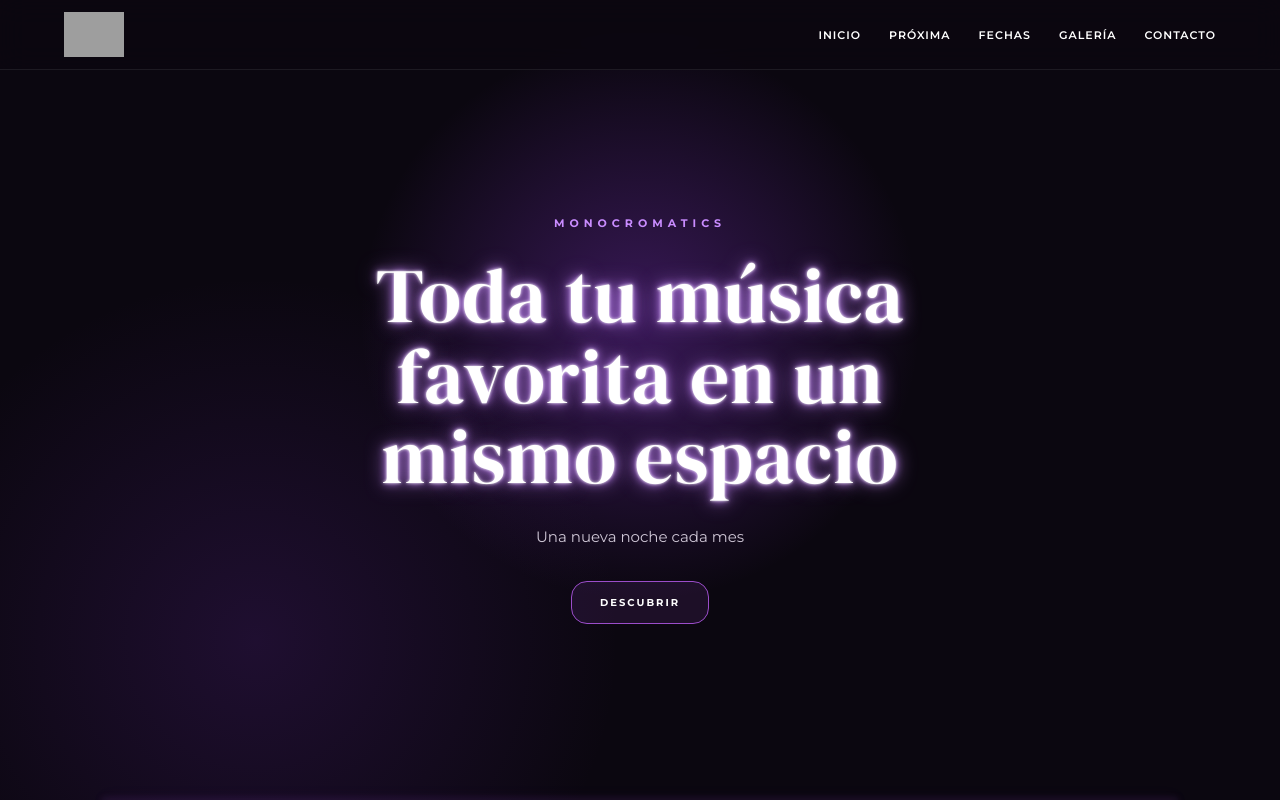
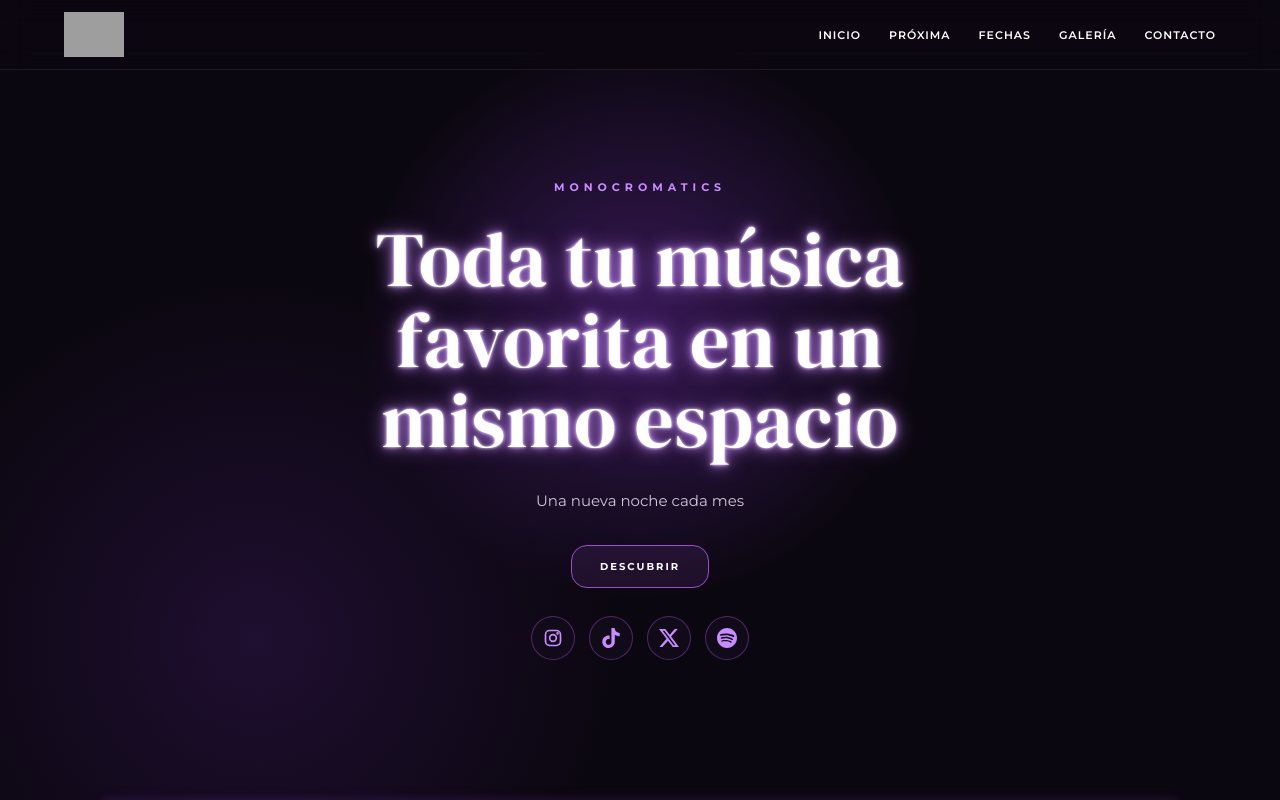
Before and after one commit to sarald8/mc_web, a website: page index.html in a window 1280 px wide. Shown: the top 800 px of the page. Drawn offline with nearby package versions, Linux system fonts and the light colour scheme; grey boxes are pictures that could not be loaded.

Commit message:
update redes y spoty. inicio y about

```diff
--- a/css/home.css
+++ b/css/home.css
@@ -86,6 +86,52 @@
     color: #cfc7d6;
     font-size: 15px;
 }
+
+.hero-social {
+    display: flex;
+    justify-content: center;
+    align-items: center;
+    gap: 14px;
+    margin-top: 28px;
+}
+
+.hero-social a {
+    display: inline-flex;
+    align-items: center;
+    justify-content: center;
+    width: 44px;
+    height: 44px;
+    border-radius: 50%;
+    color: #c98cff;
+    background: #110b19;
+    border: 1px solid rgba(155, 77, 202, 0.45);
+    transition: transform 0.25s ease, color 0.25s ease, border-color 0.25s ease, box-shadow 0.25s ease;
+}
+
+.hero-social svg {
+    width: 20px;
+    height: 20px;
+}
+
+.hero-social a:hover,
+.hero-social a:focus-visible {
+    color: #fff;
+    border-color: #9b4dca;
+    box-shadow: 0 0 16px rgba(155, 77, 202, 0.55);
+    transform: translateY(-3px);
+}
+
+@media (prefers-reduced-motion: reduce) {
+    .hero-social a {
+        transition: none;
+    }
+    .hero-social a:hover,
+    .hero-social a:focus-visible {
+        transform: none;
+    }
+}
+
+
 
 /* ==========================================================
    PRÓXIMA FIESTA
@@ -645,7 +691,7 @@
 ========================================================== */
 
 .about {
-    padding: 150px 8% 30px;
+    padding: 130px 8% 100px;
     background:
         radial-gradient(circle at 80% 50%, rgba(155, 77, 202, 0.28), transparent 35%),
         #f1e3ff;
--- a/index.html
+++ b/index.html
@@ -58,6 +58,31 @@
             <h1>Toda tu música<br>favorita en un<br>mismo espacio</h1>
             <p class="hero-description">Una nueva noche cada mes</p>
             <a href="#proxima" class="button">DESCUBRIR</a>
+
+            <div class="hero-social">
+                <a href="https://www.instagram.com/monocromatics1/" target="_blank" rel="noopener noreferrer" aria-label="Instagram de Monocromatics">
+                    <svg viewBox="0 0 24 24" fill="none" stroke="currentColor" stroke-width="2" stroke-linecap="round" stroke-linejoin="round" aria-hidden="true">
+                        <rect x="3" y="3" width="18" height="18" rx="5"></rect>
+                        <circle cx="12" cy="12" r="4"></circle>
+                        <circle cx="17.5" cy="6.5" r="0.6" fill="currentColor"></circle>
+                    </svg>
+                </a>
+                <a href="https://www.tiktok.com/@monocromatics1" target="_blank" rel="noopener noreferrer" aria-label="TikTok de Monocromatics">
+                    <svg viewBox="0 0 24 24" fill="currentColor" aria-hidden="true">
+                        <path d="M12.525.02c1.31-.02 2.61-.01 3.91-.02.08 1.53.63 3.09 1.75 4.17 1.12 1.11 2.7 1.62 4.24 1.79v4.03c-1.44-.05-2.89-.35-4.2-.97-.57-.26-1.1-.59-1.62-.93-.01 2.92.01 5.84-.02 8.75-.08 1.4-.54 2.79-1.35 3.94-1.31 1.92-3.58 3.17-5.91 3.21-1.43.08-2.86-.31-4.08-1.03-2.02-1.19-3.44-3.37-3.65-5.71-.02-.5-.03-1-.01-1.49.18-1.9 1.12-3.72 2.58-4.96 1.66-1.44 3.98-2.13 6.15-1.72.02 1.48-.04 2.96-.04 4.44-.99-.32-2.15-.23-3.02.37-.63.41-1.11 1.04-1.36 1.75-.21.51-.15 1.07-.14 1.61.24 1.64 1.82 3.02 3.5 2.87 1.12-.01 2.19-.66 2.77-1.61.19-.33.4-.67.41-1.06.1-1.79.06-3.57.07-5.36.01-4.03-.01-8.05.02-12.07z"/>
+                    </svg>
+                </a>
+                <a href="https://x.com/monocromatics1" target="_blank" rel="noopener noreferrer" aria-label="X (Twitter) de Monocromatics">
+                    <svg viewBox="0 0 24 24" fill="currentColor" aria-hidden="true">
+                        <path d="M18.901 1.153h3.68l-8.04 9.19L24 22.846h-7.406l-5.8-7.584-6.638 7.584H.474l8.6-9.83L0 1.154h7.594l5.243 6.932ZM17.61 20.644h2.039L6.486 3.24H4.298Z"/>
+                    </svg>
+                </a>
+                <a href="https://open.spotify.com/playlist/2LkMnJaSNKnx6MgDzBGKKu" target="_blank" rel="noopener noreferrer" aria-label="Playlist de Monocromatics en Spotify">
+                    <svg viewBox="0 0 24 24" fill="currentColor" aria-hidden="true">
+                        <path d="M12 0C5.4 0 0 5.4 0 12s5.4 12 12 12 12-5.4 12-12S18.66 0 12 0zm5.521 17.34c-.24.359-.66.48-1.021.24-2.82-1.74-6.36-2.101-10.561-1.141-.418.122-.779-.179-.899-.539-.12-.421.18-.78.54-.9 4.56-1.021 8.52-.6 11.64 1.32.42.18.479.659.301 1.02zm1.44-3.3c-.301.42-.841.6-1.262.3-3.239-1.98-8.159-2.58-11.939-1.38-.479.12-1.02-.12-1.14-.6-.12-.48.12-1.021.6-1.141C9.6 9.9 15 10.561 18.72 12.84c.361.181.54.78.241 1.2zm.12-3.36C15.24 8.4 8.82 8.16 5.16 9.301c-.6.179-1.2-.181-1.38-.721-.18-.601.18-1.2.72-1.381 4.26-1.26 11.28-1.02 15.721 1.621.539.3.719 1.02.419 1.56-.299.421-1.02.599-1.559.3z"/>
+                    </svg>
+                </a>
+            </div>
         </div>
     </section>
 
@@ -154,7 +179,7 @@
                 <figcaption style="font-size: 0.8rem; text-align: center; margin-top: 0.4rem;">KEHR, Sala Doppler</figcaption>
             </figure>
 
-            <!-- PLAYLIST -->
+            <!-- PLAYLIST
             <div class="about-playlist" style="max-width: 550px; margin: 2rem auto 0;">
                 <iframe
                     title="Playlist de Monocromatics en Spotify"
@@ -165,7 +190,7 @@
                     frameborder="0"
                     allow="autoplay; clipboard-write; encrypted-media; fullscreen; picture-in-picture"
                     loading="lazy"></iframe>
-            </div>
+            </div>-->
 
         </div>
     </section>
```
